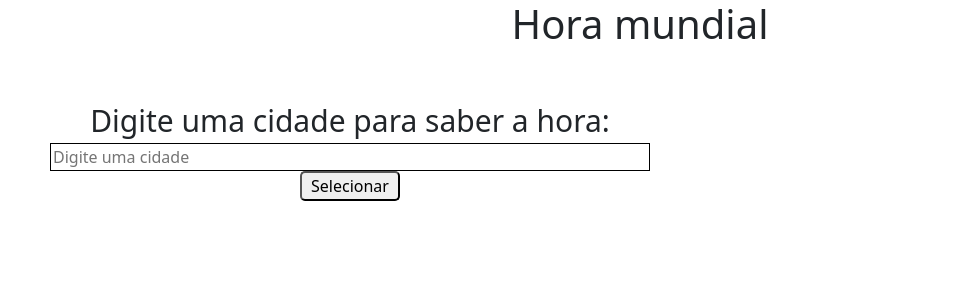
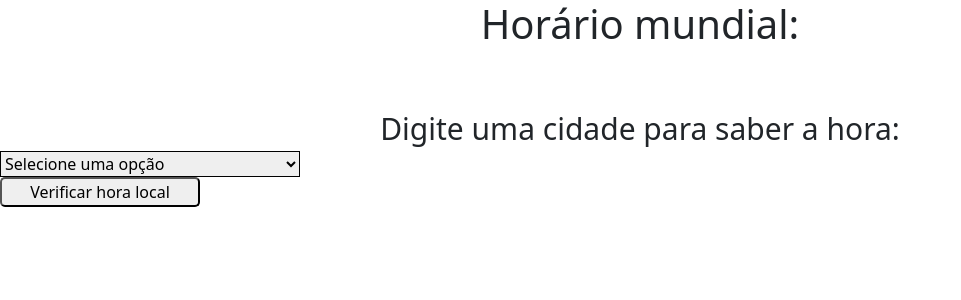
Before and after one commit to EugenioSpera/dataHora.php, a PHP site: page / in a window 1280 px wide. Shown: the top 300 px of the page, without its empty margins (0-961 px from the left). Run offline with PHP 8.4, Linux system fonts and the light colour scheme.

Commit message:
Finalizado exercicio dataHora

```diff
--- a/index.php
+++ b/index.php
@@ -21,9 +21,6 @@
 // echo "Data e Hora Atual: ". $date->format("d-m-y H:i:s");
 
 
-
-
-
 ?>
 
 
@@ -41,14 +38,28 @@
 
 <body>
 
-  <h1 class="titulo">Hora mundial</h1>
+  <h1>Horário mundial:</h1>
 
-<div class="select_area" >
-  <label for="titulo">Digite uma cidade para saber a hora:</label>
-        <input type="text" id="titulo" name="titulo" required placeholder="Digite uma cidade" >
-        <button class="button-area" >Selecionar</button>
+  <!-- //Sempre criar um formulario para usar no JS ou PHP -->
 
-        </div>
+  <form action="horarioLocal.php" method="POST">
+
+    <div class="select_area">
+      <label for="cidade">Digite uma cidade para saber a hora:</label>
+      <select name="cidade" id="cidade">
+        <!-- Colocar as opções de cidades para o usuario escolher -->
+        <option value="">Selecione uma opção</option>
+        <option value="Sao Paulo">Sao Paulo</option>
+        <option value="New York">New York</option>
+        <option value="London">Londres</option>
+      </select>
+      <button class="button-area" type="submit">Verificar hora local</button>
+    </div>
+
+  </form>
+
+
+
 
   <script src="https://cdn.jsdelivr.net/npm/@popperjs/core@2.11.8/dist/umd/popper.min.js"
     integrity="sha384-I7E8VVD/ismYTF4hNIPjVp/Zjvgyol6VFvRkX/vR+Vc4jQkC+hVqc2pM8ODewa9r"
@@ -59,7 +70,7 @@
   <script src="https://cdn.jsdelivr.net/npm/bootstrap@5.3.3/dist/js/bootstrap.bundle.min.js"
     integrity="sha384-YvpcrYf0tY3lHB60NNkmXc5s9fDVZLESaAA55NDzOxhy9GkcIdslK1eN7N6jIeHz"
     crossorigin="anonymous"></script>
-    <link rel="stylesheet" href="./style.css">
+  <link rel="stylesheet" href="./style.css">
 </body>
 
 </html>
--- a/style.css
+++ b/style.css
@@ -1,6 +1,14 @@
 h1{
     display: flex;
     justify-content: center;
+
+}
+
+form{
+    display: flex;
+    width: 100%;
+    justify-content: center;
+    text-align: center;
 }
 
 label{
@@ -11,26 +19,38 @@ font-size: 30px;
 .select_area{
     display: flex;
     flex-direction: column;
-    width: 600px;
+    width: 100%;
     justify-content: center;
     text-align: center;
     margin-top: 50px;
-    margin-left: 50px;
+
 }
 
-input{
+select{
     border: 1px solid;
+    width: 300px;
+
 }
 
 button{
-    width: 100px;
+    width: 200px;
     border-radius: 5px;
     box-shadow:3px ;
 
+
 }
+
 
 .button-area{
     justify-content:center;
     align-items: center;
-    margin-left: 250px;
+
 }
+
+.button-area:hover{
+    background-color: black;
+    color: aliceblue;
+    justify-content: center;
+    text-align: center;
+    display: flex;
+}
```
Also changed, not shown: horarioLocal.php (added, +48 -0 lines), 1 other file.
